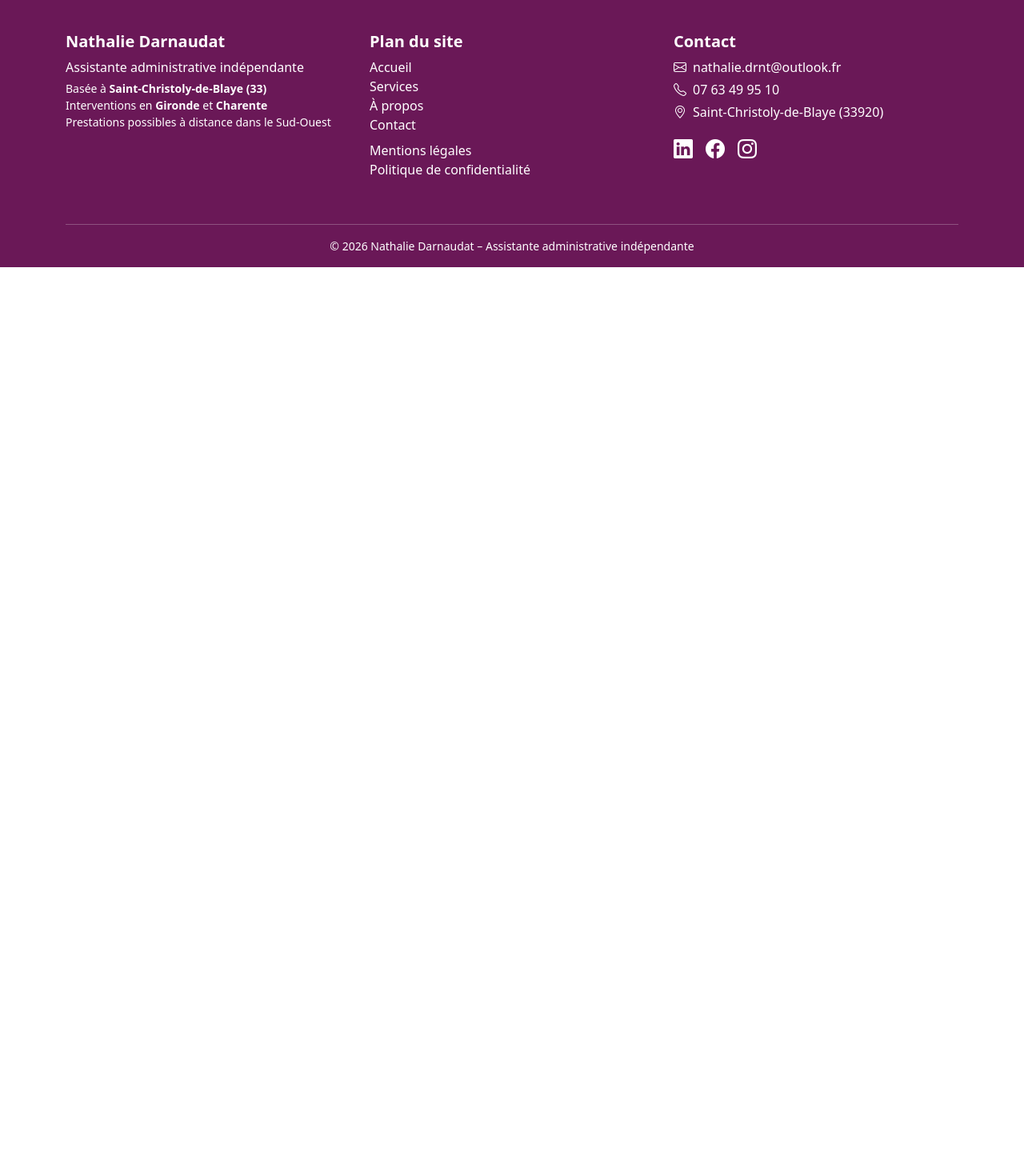
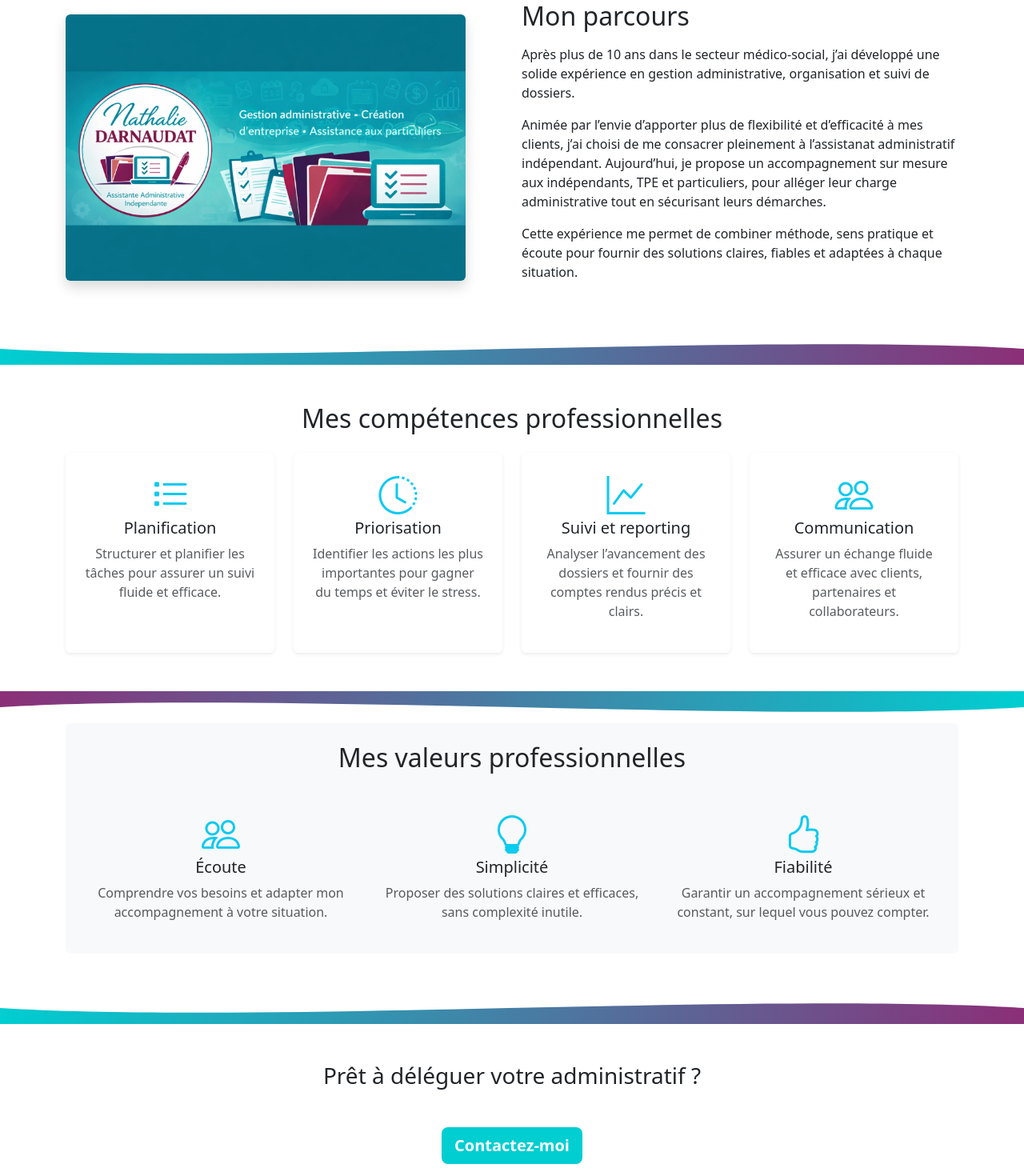
Before and after one commit to Nathi33/nathaliedarnaudat-site, a Next.js app: page /about in a window 1280 px wide. Shown: the part 320-1790 px from the top of the page at 80% size. Before the commit the page ends 800 px from the top, so only its background shows below. Built offline with nearby package versions, Linux system fonts and the light colour scheme.

Commit message:
Ajout du contenu de la page A Propos

```diff
--- a/app/about/page.js
+++ b/app/about/page.js
@@ -1,16 +1,163 @@
+import Image from 'next/image';
+import Link from 'next/link';
+
+export const metadata = {
+  title: 'À propos – Nathalie Darnaudat',
+  description: "Découvrez le parcours, les compétences et les valeurs de Nathalie Darnaudat, assistante administrative indépendante en Gironde et Charente.",
+};
+
 export default function About() {
   return (
-    <div className="container py-5">
-      <h1 className="mb-4 text-center">À propos</h1>
+    <section className="section-about bg-white position-relative">
+
+      {/* Hero texte */}
+      <div className="container">
+        <div className="text-center mb-5" data-aos="fade-up">
+          <h1 className="display-5 fw-bold mb-3">Votre administratif simplifié, votre temps préservé</h1>
+          <p className="lead mb-0">
+            J’accompagne professionnels et particuliers pour optimiser, organiser et déléguer leurs tâches administratives.
+          </p>
+        </div>
+      </div>
+
+      {/* Parcours / Histoire */}
+      <div className="container">
+        <div className="row align-items-center mb-5" data-aos="fade-up">
+          <div className="col-md-6" data-aos="fade-right">
+            <Image
+              src="/images/about.png"
+              alt="Nathalie Darnaudat"
+              width={500}
+              height={500}
+              className="img-fluid rounded shadow"
+            />
+          </div>
+          <div className="col-md-6" data-aos="fade-left">
+            <h2 className="mb-3">Mon parcours</h2>
             <p>
-        Après plus de 10 ans dans le secteur médico-administratif, j’ai choisi de mettre mon expérience et mon organisation au service des TPE, indépendants et particuliers en tant qu’assistante administrative indépendante.
+              Après plus de 10 ans dans le secteur médico-social, j’ai développé une solide expérience en gestion administrative, organisation et suivi de dossiers.
             </p>
             <p>
-        Rigoureuse, organisée et persévérante, je m’adapte à vos besoins pour rendre votre administratif simple et efficace.
+              Animée par l’envie d’apporter plus de flexibilité et d’efficacité à mes clients, j’ai choisi de me consacrer pleinement à l’assistanat administratif indépendant.
+              Aujourd’hui, je propose un accompagnement sur mesure aux indépendants, TPE et particuliers, pour alléger leur charge administrative tout en sécurisant leurs démarches.
             </p>
             <p>
-        Mon objectif : vous faire gagner du temps, alléger votre charge administrative et vous permettre de vous concentrer sur l’essentiel.
+              Cette expérience me permet de combiner méthode, sens pratique et écoute pour fournir des solutions claires, fiables et adaptées à chaque situation.
             </p>
           </div>
+        </div>
+      </div>
+
+      {/* Wave après parcours */}
+      <div className="wave-bottom mb-5">
+        <svg viewBox="0 0 1440 40" preserveAspectRatio="none" style={{ width: '100%' }}>
+          <path fill="url(#grad1)" fillOpacity="1" d="M0,20 C360,40 1080,0 1440,20 L1440,40 L0,40 Z" />
+          <defs>
+            <linearGradient id="grad1" x1="0%" y1="0%" x2="100%" y2="0%">
+              <stop offset="0%" stopColor="#00CED1" />
+              <stop offset="100%" stopColor="#8B2F78" />
+            </linearGradient>
+          </defs>
+        </svg>
+      </div>
+
+      {/* Compétences clés */}
+      <div className="container">
+        <div className="mb-5" data-aos="fade-up">
+          <h2 className="text-center mb-4">Mes compétences professionnelles</h2>
+          <div className="row text-center g-4">
+            <div className="col-md-3">
+              <div className="p-4 rounded shadow-sm h-100" data-aos="zoom-in" data-aos-delay="50">
+                <i className="bi bi-list-task display-5 text-info mb-3"></i>
+                <h5>Planification</h5>
+                <p className="text-muted">Structurer et planifier les tâches pour assurer un suivi fluide et efficace.</p>
+              </div>
+            </div>
+            <div className="col-md-3">
+              <div className="p-4 rounded shadow-sm h-100" data-aos="zoom-in" data-aos-delay="100">
+                <i className="bi bi-clock-history display-5 text-info mb-3"></i>
+                <h5>Priorisation</h5>
+                <p className="text-muted">Identifier les actions les plus importantes pour gagner du temps et éviter le stress.</p>
+              </div>
+            </div>
+            <div className="col-md-3">
+              <div className="p-4 rounded shadow-sm h-100" data-aos="zoom-in" data-aos-delay="150">
+                <i className="bi bi-graph-up display-5 text-info mb-3"></i>
+                <h5>Suivi et reporting</h5>
+                <p className="text-muted">Analyser l’avancement des dossiers et fournir des comptes rendus précis et clairs.</p>
+              </div>
+            </div>
+            <div className="col-md-3">
+              <div className="p-4 rounded shadow-sm h-100" data-aos="zoom-in" data-aos-delay="200">
+                <i className="bi bi-people display-5 text-info mb-3"></i>
+                <h5>Communication</h5>
+                <p className="text-muted">Assurer un échange fluide et efficace avec clients, partenaires et collaborateurs.</p>
+              </div>
+            </div>
+          </div>
+        </div>
+      </div>
+
+      {/* Wave après compétences (inversée) */}
+      <div className="wave-top">
+        <svg viewBox="0 0 1440 40" preserveAspectRatio="none" style={{ width: '100%' }}>
+          <path fill="url(#grad2)" fillOpacity="1" d="M0,20 C360,0 1080,40 1440,20 L1440,0 L0,0 Z" />
+          <defs>
+            <linearGradient id="grad2" x1="0%" y1="0%" x2="100%" y2="0%">
+              <stop offset="0%" stopColor="#8B2F78" />
+              <stop offset="100%" stopColor="#00CED1" />
+            </linearGradient>
+          </defs>
+        </svg>
+      </div>
+
+      {/* Valeurs / approche */}
+      <div className="container">
+        <div className="bg-light p-4 rounded mb-5" data-aos="fade-up">
+          <h2 className="text-center mb-5">Mes valeurs professionnelles</h2>
+          <div className="row text-center g-4">
+            <div className="col-md-4">
+              <i className="bi bi-people display-5 text-info mb-2"></i>
+              <h5>Écoute</h5>
+              <p className="text-muted">Comprendre vos besoins et adapter mon accompagnement à votre situation.</p>
+            </div>
+            <div className="col-md-4">
+              <i className="bi bi-lightbulb display-5 text-info mb-2"></i>
+              <h5>Simplicité</h5>
+              <p className="text-muted">Proposer des solutions claires et efficaces, sans complexité inutile.</p>
+            </div>
+            <div className="col-md-4">
+              <i className="bi bi-hand-thumbs-up display-5 text-info mb-2"></i>
+              <h5>Fiabilité</h5>
+              <p className="text-muted">Garantir un accompagnement sérieux et constant, sur lequel vous pouvez compter.</p>
+            </div>
+          </div>
+        </div>
+      </div>
+
+      {/* Wave après valeurs */}
+      <div className="wave-bottom mb-5">
+        <svg viewBox="0 0 1440 40" preserveAspectRatio="none" style={{ width: '100%' }}>
+          <path fill="url(#grad3)" fillOpacity="1" d="M0,20 C360,40 1080,0 1440,20 L1440,40 L0,40 Z" />
+          <defs>
+            <linearGradient id="grad3" x1="0%" y1="0%" x2="100%" y2="0%">
+              <stop offset="0%" stopColor="#00CED1" />
+              <stop offset="100%" stopColor="#8B2F78" />
+            </linearGradient>
+          </defs>
+        </svg>
+      </div>
+
+      {/* CTA final */}
+      <div className="container">
+        <div className="text-center mb-3" data-aos="fade-up">
+          <h3 className="mb-5">Prêt à déléguer votre administratif ?</h3>
+          <Link href="/contact" className="btn btn-turquoise btn-lg">
+            Contactez-moi
+          </Link>
+        </div>
+      </div>
+
+    </section>
   );
 }
--- a/components/Footer.js
+++ b/components/Footer.js
@@ -12,7 +12,7 @@ export default function Footer() {
             <p className="mb-1">Assistante administrative indépendante</p>
             <p className="small mb-0">
               Basée à <strong>Saint-Christoly-de-Blaye (33)</strong><br />
-              Interventions en <strong>Gironde</strong> et <strong>Charente</strong><br />
+              Interventions en <strong>Gironde</strong> et <strong>Charente Maritime</strong><br />
               Prestations possibles à distance dans le Sud-Ouest
             </p>
           </div>
--- a/styles/globals.css
+++ b/styles/globals.css
@@ -123,7 +123,7 @@ h1, h2, h3 {
   scroll-margin-top: 100px;
 }
 
-.section-mes-services {
+.section-mes-services, .section-about {
   position: relative;
   padding-top: 7rem;
   padding-bottom: 3rem;
```
Also changed, not shown: app/services/page.js (+10 -10 lines), public/images/about.png (added), public/images/logo.webp (deleted). Lines whose indentation alone changed are shown as unchanged.
